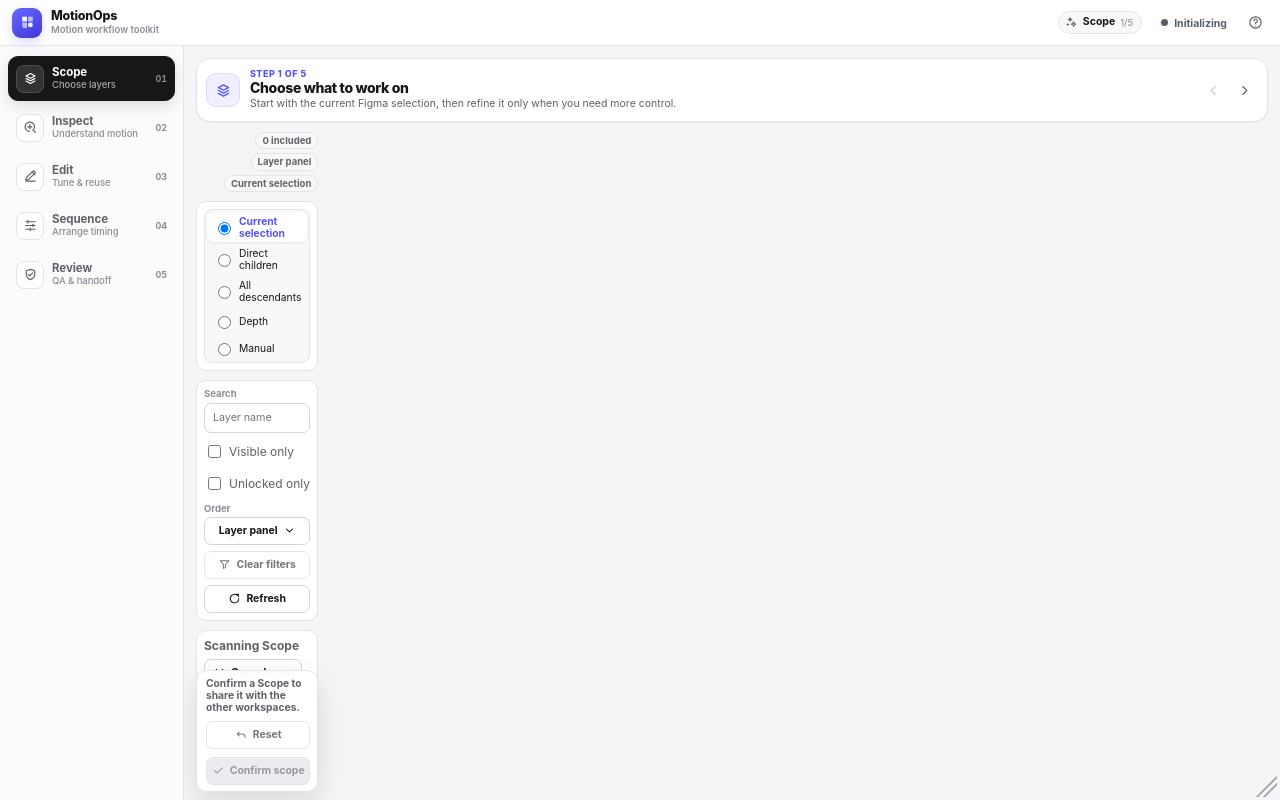
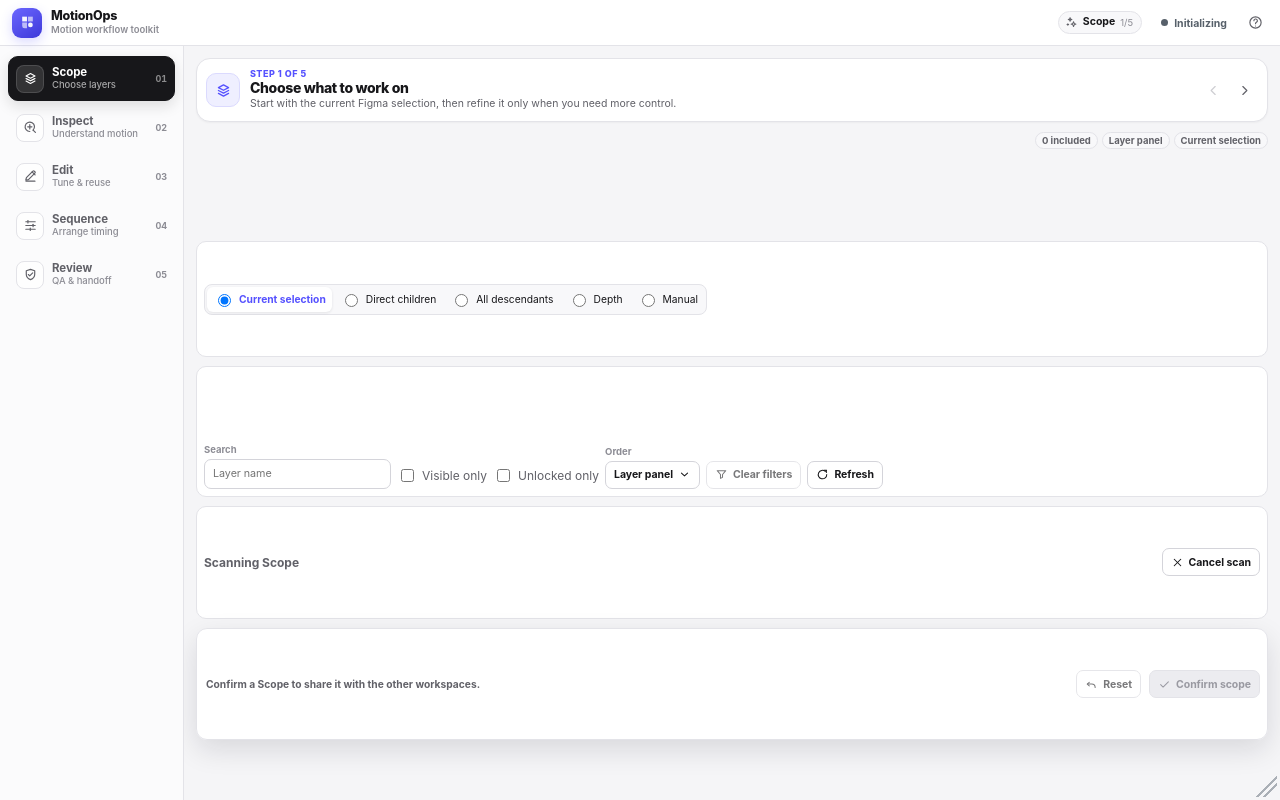
Before and after one commit to ionut442/MotionOps, a React (Vite) app: page / in a window 1280 px wide. Built offline with nearby package versions, Linux system fonts and the light colour scheme.

Commit message:
Fix workspace panel width regression

```diff
--- a/src/ui/redesign.css
+++ b/src/ui/redesign.css
@@ -489,8 +489,12 @@
 /* Dense, authored controls */
 
 .workspace-panel {
+  align-self: stretch;
   gap: 8px;
+  justify-items: stretch;
   min-height: 0;
+  place-content: stretch;
+  width: 100%;
 }
 
 .workspace-panel h2 {
@@ -522,6 +526,7 @@
   gap: 9px;
   min-height: 0;
   padding: 0 0 48px;
+  width: 100%;
 }
 
 .shell-main button:not(.workspace-tab):not(.stage-nav-button):not(.scope-expand):not(.scope-icon-action),
@@ -1281,8 +1286,11 @@
 }
 
 .workspace-panel {
-  align-self: start;
+  align-self: stretch;
+  justify-items: stretch;
   min-height: 0;
+  place-content: stretch;
+  width: 100%;
 }
 
 .workspace-panel:has(.inspect-workspace) {
```
Also changed, not shown: 1 other file (tests, documents, lock files or other folders).
